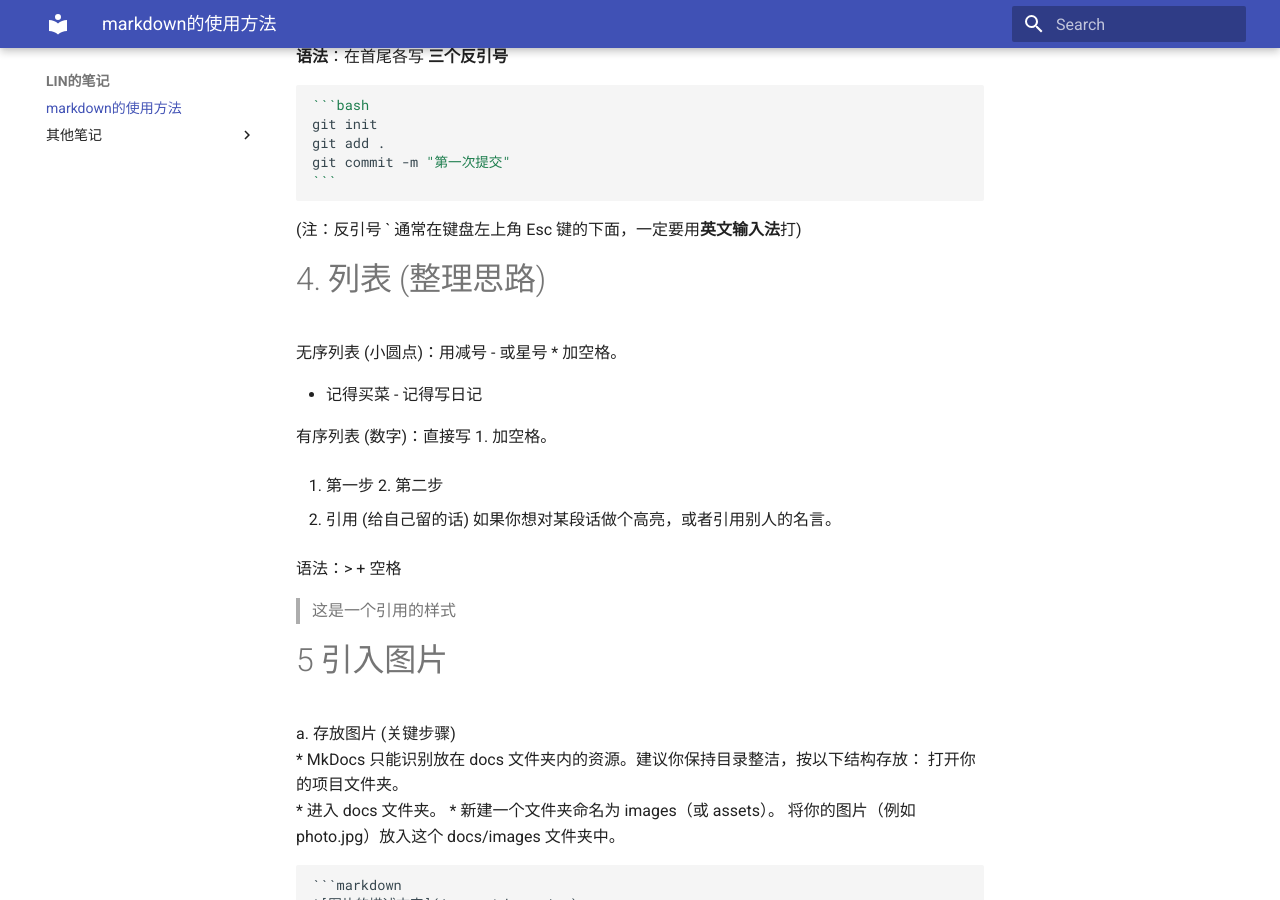
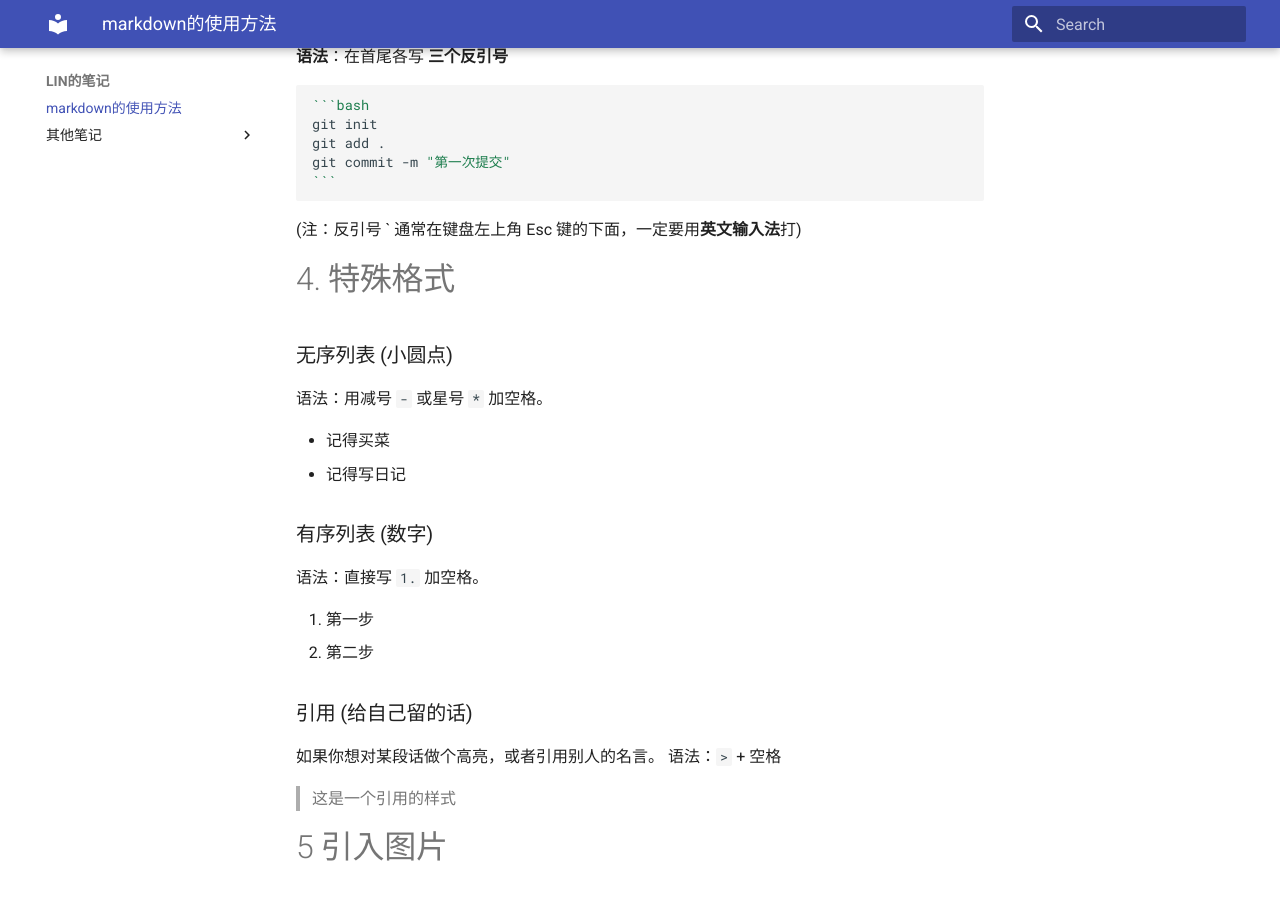
Before and after one commit to CuttlefishKING770/mydocs, an MkDocs documentation site: the page built from docs/index.md, in a window 1280 px wide and 900 px high, scrolled down 1167 px. Built offline with MkDocs 1.6.1 and Material for MkDocs 9.7.7, drawn with Linux system fonts in a browser that asks for light colours; some of the changed text lies outside the part shown.

Commit message:
Auto-save: 周三 2026/02/04 20:14:40.56

`````diff
--- a/docs/index.md
+++ b/docs/index.md
@@ -39,22 +39,27 @@ git commit -m "第一次提交"
 ````
 (注：反引号 ` 通常在键盘左上角 Esc 键的下面，一定要用**英文输入法**打)
 
+# 4. 特殊格式
 
-# 4. 列表 (整理思路)
-无序列表 (小圆点)：用减号 - 或星号 * 加空格。
 
-- 记得买菜 - 记得写日记
+### 无序列表 (小圆点)
+语法：用减号 `-` 或星号 `*` 加空格。
 
-有序列表 (数字)：直接写 1. 加空格。
+- 记得买菜
+- 记得写日记
 
-1. 第一步 2. 第二步
+### 有序列表 (数字)
+语法：直接写 `1.` 加空格。
 
-5. 引用 (给自己留的话)
+1. 第一步
+2. 第二步
+
+### 引用 (给自己留的话)
 如果你想对某段话做个高亮，或者引用别人的名言。
-
-语法：> + 空格
+语法：`>` + 空格
 
 > 这是一个引用的样式
+
 
 
 
`````
Also changed, not shown: site/index.html, site/search/search_index.json.
